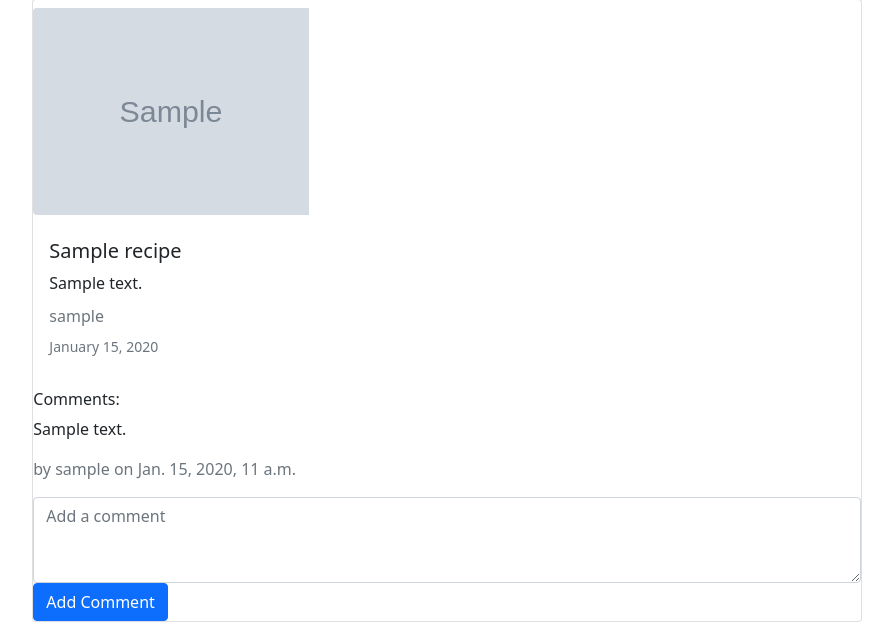
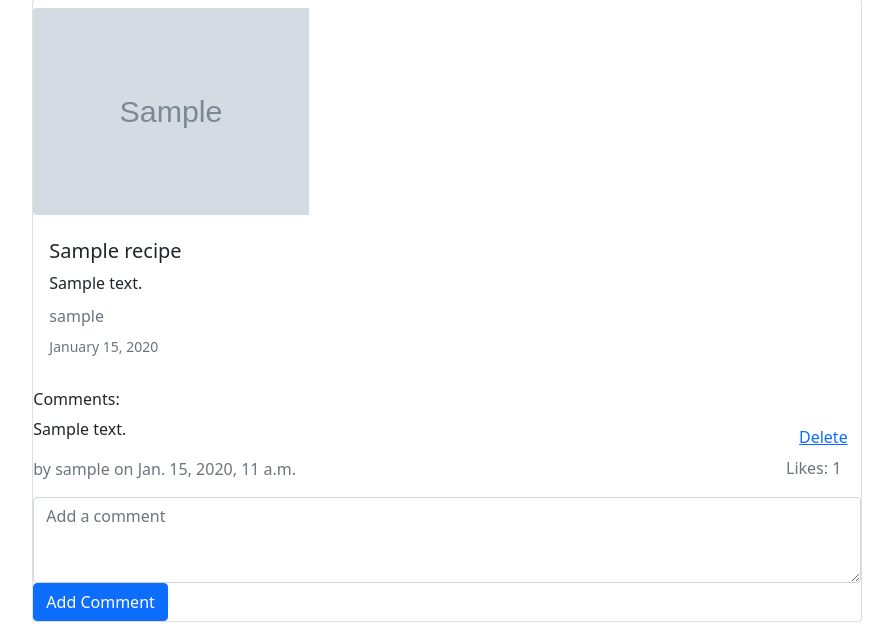
Before and after one commit to Arma-17/PPM-webapp-recipes, a Django app: page /recipe/1/ in a window 1280 px wide. Shown: the part 81-707 px from the top of the page, without its empty margins (193-1086 px from the left). Run offline with Django 4.2, Linux system fonts and the light colour scheme; a user stored in the database is signed in; tables that the repository leaves empty hold one stand-in row (values such as "Sample post"); grey boxes marked "Sample" are stand-in pictures.

Commit message:
Delete add and like to comments

```diff
--- a/recipes/models.py
+++ b/recipes/models.py
@@ -38,6 +38,7 @@ class Comment(models.Model):
     author = models.ForeignKey(User, on_delete=models.CASCADE)
     content = models.TextField()
     created_at = models.DateTimeField(auto_now_add=True)
+    likes = models.ManyToManyField(User, related_name='liked_comments')
 
     def __str__(self):
         return f"Comment by {self.author.username} on {self.recipe.title}"
--- a/recipes/templates/recipes/recipe_detail.html
+++ b/recipes/templates/recipes/recipe_detail.html
@@ -34,13 +34,33 @@
 
             <h6>Comments:</h6>
             {% for comment in object.comments.all %}
-                <div class="comment">
-                    <p>{{ comment.content }}</p>
-                    <p class="text-muted">by {{ comment.author.username }} on {{ comment.created_at|timezone:"Europe/Rome" }}</p>
+                <div class="comment d-flex align-items-center">
+                    <div class="comment-content flex-grow-1">
+                        <p>{{ comment.content }}</p>
+                        <p class="text-muted">by {{ comment.author.username }} on {{ comment.created_at|timezone:"Europe/Rome" }}</p>
+                    </div>
+                    <div class="comment-actions ml-3">
+                        {% if user.is_authenticated %}
+                            {% if comment.author != user %}
+                                <form action="{% url 'like-comment' comment.id %}" method="post">
+                                    {% csrf_token %}
+                                    <button type="submit" class="btn btn-link">Like</button>
+                                </form>
+                            {% endif %}
+                            {% if comment.author == user or object.author == user %}
+                                <form action="{% url 'delete-comment' comment.id %}" method="post">
+                                    {% csrf_token %}
+                                    <button type="submit" class="btn btn-link">Delete</button>
+                                </form>
+                            {% endif %}
+                        {% endif %}
+                        <p class="text-muted">Likes: {{ comment.likes.count }}</p>
+                    </div>
                 </div>
             {% empty %}
                 <p>No comments yet.</p>
             {% endfor %}
+
 
             <!-- Add comment form -->
             {% if user.is_authenticated %}
--- a/recipes/urls.py
+++ b/recipes/urls.py
@@ -1,5 +1,6 @@
 from django.urls import path
 from . import views
+
 
 'app/model_viewtype'
 'recipes/recipe_detail.html'
@@ -13,5 +14,8 @@ urlpatterns = [
     path("about/", views.about, name="recipes-about"),
     path('recipes/<int:recipe_id>/toggle_favorite/', views.toggle_favorite, name='toggle-favorite'),
     path("search/", views.search_results, name="recipes-search"),
+
     path("recipe/<int:recipe_id>/add-comment/", views.add_comment, name="add-comment"),
+    path("comment/<int:comment_id>/delete/", views.delete_comment, name="delete-comment"),
+    path("comment/<int:comment_id>/like/", views.like_comment, name="like-comment"),
 ]
--- a/recipes/views.py
+++ b/recipes/views.py
@@ -1,14 +1,15 @@
-from django.shortcuts import render,redirect
+from django.shortcuts import render,redirect, get_object_or_404
 from django.views.generic import ListView,DetailView,CreateView,UpdateView,DeleteView
 from django.contrib.auth.mixins import LoginRequiredMixin,UserPassesTestMixin
 from django.urls import reverse_lazy
 from django.http import JsonResponse
 from django.contrib.auth.decorators import login_required
 from django.db.models import Q
+from django.http import HttpResponseForbidden
+
 from .models import Comment
-
-
 from . import models
+from .models import Recipe
 
 # Create your views here.
 def index(request):
@@ -90,8 +91,31 @@ def search_results(request):
 
 @login_required
 def add_comment(request, recipe_id):
-    recipe = models.Recipe.objects.get(id=recipe_id)
+    recipe = get_object_or_404(Recipe, id=recipe_id)
     content = request.POST.get('content')
     comment = Comment(recipe=recipe, author=request.user, content=content)
     comment.save()
     return redirect('recipes-detail', pk=recipe_id)
+
+@login_required
+def delete_comment(request, comment_id):
+    comment = get_object_or_404(Comment, id=comment_id)
+
+    if comment.author == request.user or comment.recipe.author == request.user:
+        recipe_id = comment.recipe.id
+        comment.delete()
+        return redirect('recipes-detail', pk=recipe_id)
+    else:
+        return HttpResponseForbidden()
+
+@login_required
+def like_comment(request, comment_id):
+    comment = get_object_or_404(Comment, id=comment_id)
+    user = request.user
+
+    if user in comment.likes.all():
+        comment.likes.remove(user)
+    else:
+        comment.likes.add(user)
+
+    return redirect('recipes-detail', pk=comment.recipe.id)
```
Also changed, not shown: recipes/migrations/0003_comment_likes.py (added).
